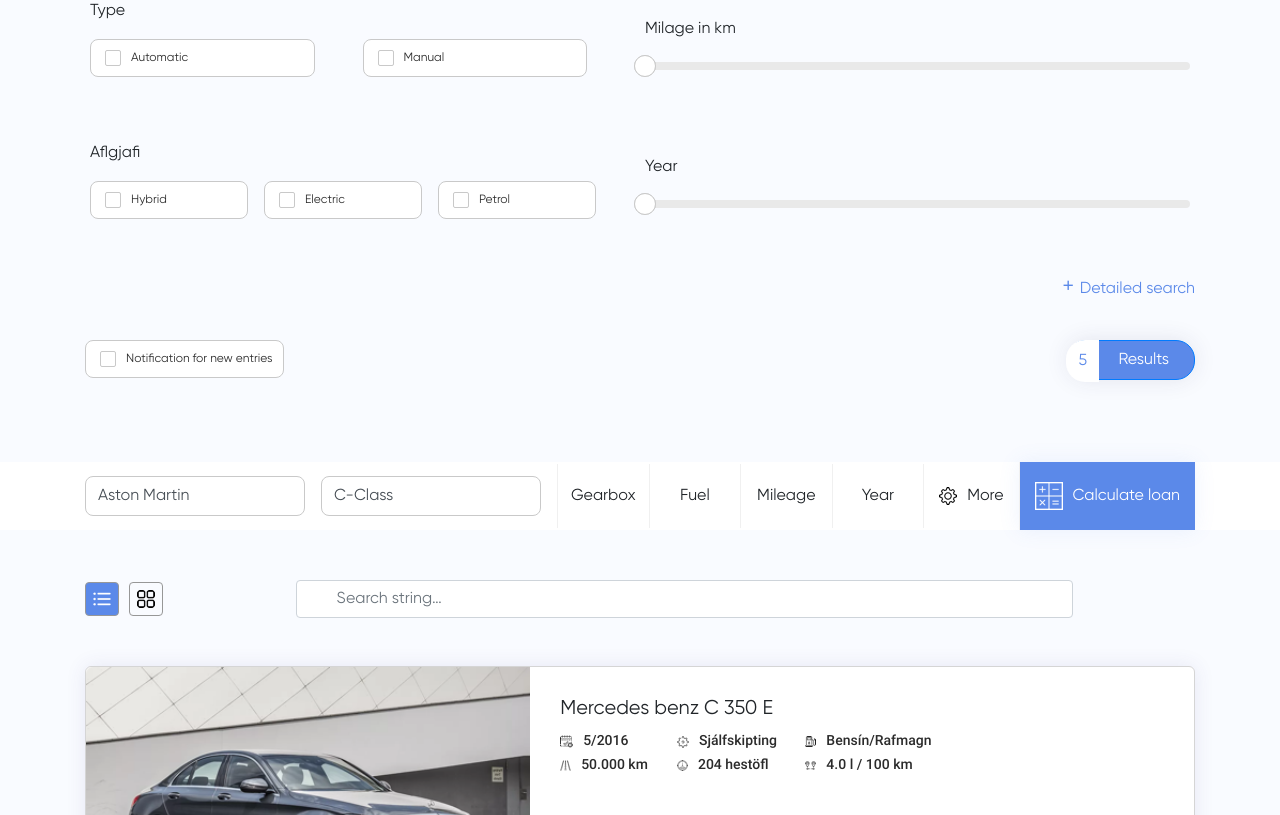
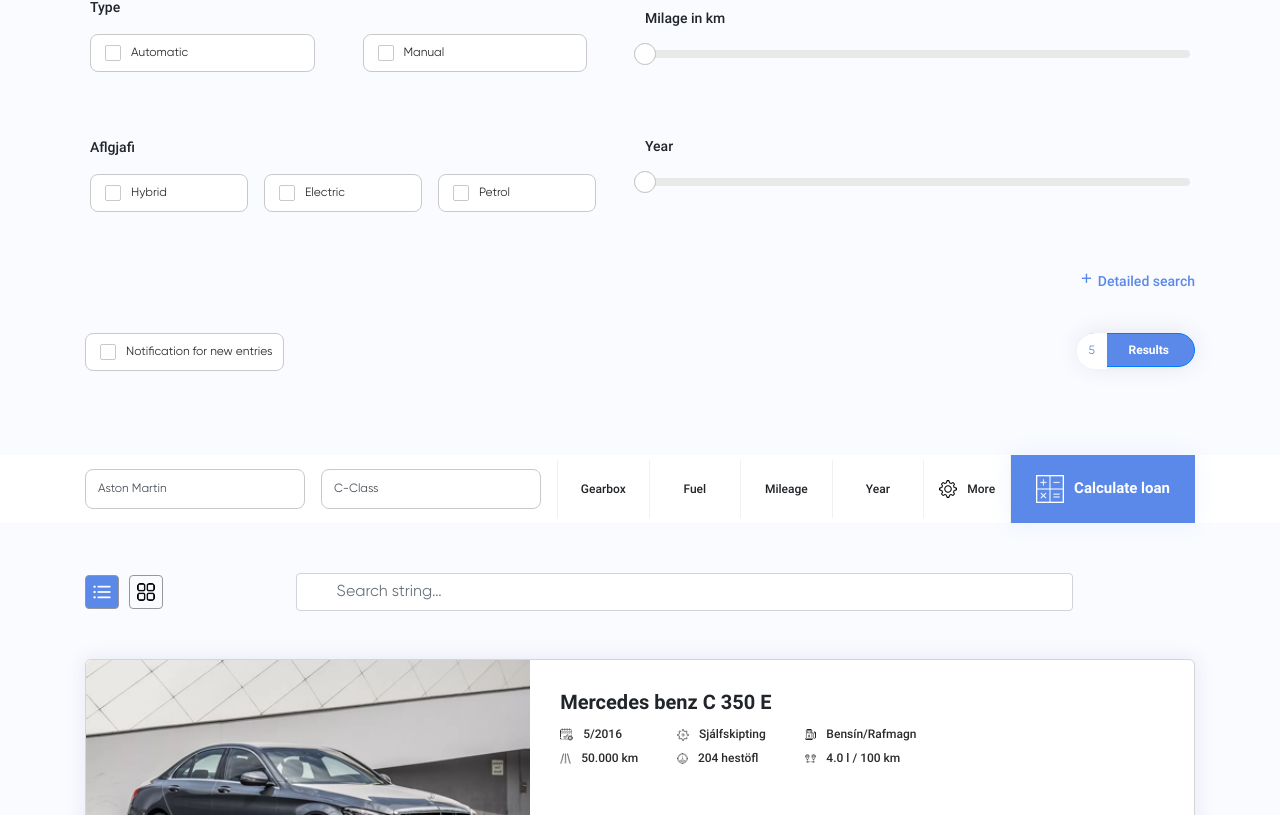
Before and after one commit to AbdurRehman712/hybrid-frontend, a React (Create React App) app: page / in a window 1280 px wide. Shown: the part 445-1260 px from the top of the page. Built offline with nearby package versions, Linux system fonts and the light colour scheme.

Commit message:
Home Page font-weight updated

```diff
--- a/src/compontents/sections/home/filter/Filter.css
+++ b/src/compontents/sections/home/filter/Filter.css
@@ -7,7 +7,8 @@
     border-radius: 8px;
     border: solid 0.5px #c9c9c9 !important;
     background-color: #ffffff;
-	border: 0;
+    border: 0;
+    font-size: 12px;
 }
 .filter select.form-control option:hover,  .filter select.form-control option:focus,
 .filter select.form-control option:active{
@@ -74,6 +75,27 @@
 .popover-body .rc-slider-track {
     background: #5b89e9;
 }
+.filter-item.custom.last.bg-blue.txt-white {
+    font-size: 15px;
+    font-weight: bold;
+    padding-left: 25px;
+    padding-right: 25px;
+}
+.cal-div span{
+   color: #2b2b2b;
+   font-size: 12px !important;
+}
+.cal-div span:first-child {
+    font-weight: bold;
+}
+.cal-div .rc-slider-handle {
+    border: solid 0.6px #c9c9c9 !important;
+    background-color:#ffffff;
+}
+.filter-item {
+    font-size: 12px;
+    font-weight: 600;
+}
 @media (max-width: 800px) {
     .filter{
         display: none;
--- a/src/compontents/sections/home/search/Search.css
+++ b/src/compontents/sections/home/search/Search.css
@@ -24,6 +24,7 @@
     border: solid 0.5px #c9c9c9 !important;
     background-color: #ffffff;
 	border: 0;
+	font-size: 12px;
 }
 .search .form-group select.form-control option:hover,  .search .form-group select.form-control option:focus,
 .search .form-group select.form-control option:active{
@@ -147,7 +148,7 @@
 	box-shadow: 0px 0px 0px 3px inset white;
 }
 .search .range-slider:not(:last-child){
-	margin-bottom: 84px;
+	margin-bottom: 76px;
 }
 .range-filter .rc-slider-rail, .range-filter .rc-slider-step{
 	height: 8px;
@@ -183,7 +184,9 @@ rgba(0, 0, 0, 0.04);
     font-size: 22px;
 }
 .btn-result.bg-blue.btn.btn-primary {
-    position: relative;
+	position: relative;
+	font-weight: bold;
+	font-size: 12px;
 }
 .btn-result{
     border-radius: 19px !important;
@@ -200,7 +203,10 @@ rgba(0, 0, 0, 0.04);
     left: -2px;
     top: -1px;
 }
-
+.form-label {
+    font-weight: 600;
+    font-size: 14px;
+}
 @media (max-width: 800px){
 	.info.label.car-type {
 		margin-bottom: 0px !important;
--- a/src/compontents/sections/product/Product.css
+++ b/src/compontents/sections/product/Product.css
@@ -12,6 +12,7 @@
 }
 .pro-details h2, .pro-details h3{
     font-size: 20px;
+    font-weight: bold;
 }
 .pro-details h3{
     margin: 0;
@@ -21,7 +22,7 @@
     grid-template-columns: 20% 22% auto;
 }
 .features-list span .title {
-    font-size: 14px;
+    font-size: 12px;
     color: #2b2b2b;
     margin-right: 10px;
     font-weight: 600;
```
